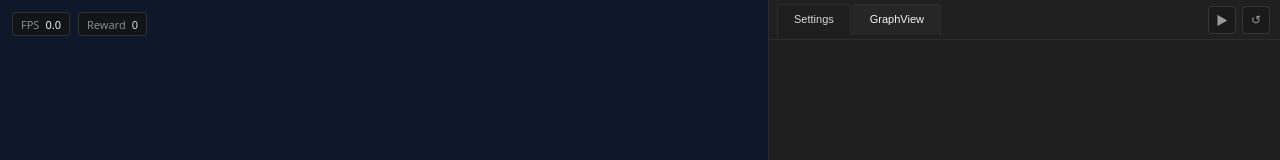
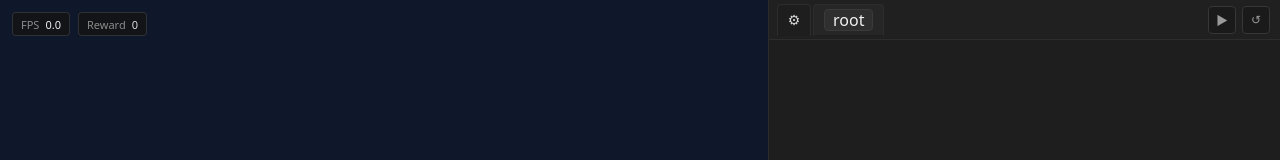
Before and after one commit to mini-mind/neuralsoup, a React (Vite) app: page / in a window 1280 px wide. Shown: the top 160 px of the page. Built offline with nearby package versions, Linux system fonts and the light colour scheme.

Commit message:
fix(toolbar):调整图路径标签为分段按钮

```diff
--- a/src/App.tsx
+++ b/src/App.tsx
@@ -13,7 +13,7 @@ import type { SimulationState } from './types/simulation';
 import EditorToolbar from './components/editor/EditorToolbar';
 import GraphEditorPanel from './components/editor/GraphEditorPanel';
 import SettingsPanel from './components/editor/SettingsPanel';
-import type { AgentParameters, EditorTab, SettingsSection } from './components/editor/types';
+import type { AgentParameters, EditorTab, GraphPathItem, SettingsSection } from './components/editor/types';
 import './App.css';
 
 declare global {
@@ -85,10 +85,12 @@ const App: React.FC = () => {
     visionAngle: 120
   });
   const [editorTab, setEditorTab] = useState<EditorTab>('graph');
+  const [graphPath, setGraphPath] = useState<GraphPathItem[]>([{ id: 'root', label: 'root' }]);
   const [settingsSection, setSettingsSection] = useState<SettingsSection>('agent-parameters');
   const requestedLifecycleStateRef = useRef<SimulationLifecycleState>('idle');
   const graphIRIssues = validateGraphIRDocument(graphDocument);
   const graphDocumentRef = useRef(graphDocument);
+  const graphPathNavigateRef = useRef<(pathId: string) => void>(() => {});
   const installedGraphSummary = graphIRRuntimeStatus?.appliedSummary ?? null;
 
   const calculateCanvasDimensions = useCallback(() => {
@@ -210,6 +212,10 @@ const App: React.FC = () => {
     });
   }, []);
 
+  const handleGraphPathNavigate = useCallback((pathId: string) => {
+    graphPathNavigateRef.current(pathId);
+  }, []);
+
   useEffect(() => {
     if (!isE2ETestMode) {
       delete window.__NEURALSOUP_TEST_API__;
@@ -301,8 +307,10 @@ const App: React.FC = () => {
       <div className="control-area" data-testid="control-panel">
         <EditorToolbar
           editorTab={editorTab}
+          graphPath={graphPath}
           runState={runState}
           onEditorTabChange={setEditorTab}
+          onGraphPathNavigate={handleGraphPathNavigate}
           onStartPause={handleStartPause}
           onReset={handleReset}
         />
@@ -333,6 +341,10 @@ const App: React.FC = () => {
               visionCells={agentParameters.visionCells}
               runtimeStatus={graphIRRuntimeStatus}
               onDocumentChange={handleGraphDocumentChange}
+              onGraphPathChange={setGraphPath}
+              onGraphPathNavigateRegister={(navigate) => {
+                graphPathNavigateRef.current = navigate;
+              }}
             />
           ) : (
             <div
--- a/src/components/SNNTopologyEditor.css
+++ b/src/components/SNNTopologyEditor.css
@@ -11,7 +11,6 @@
   width: 100%;
   height: 100%;
   overflow: auto;
-  padding-top: 52px;
   background:
     linear-gradient(rgba(255, 255, 255, 0.02) 1px, transparent 1px),
     linear-gradient(90deg, rgba(255, 255, 255, 0.02) 1px, transparent 1px),
@@ -19,41 +18,15 @@
   background-size: 48px 48px;
 }
 
-.topology-toolbar {
-  position: sticky;
-  top: 0;
-  z-index: 3;
-  display: flex;
-  justify-content: space-between;
-  gap: 12px;
-  align-items: center;
-  padding: 12px 14px 8px;
-  background: linear-gradient(180deg, rgba(30, 30, 30, 0.96), rgba(30, 30, 30, 0.72));
-  backdrop-filter: blur(8px);
-}
-
-.topology-breadcrumbs {
-  display: flex;
-  flex-wrap: wrap;
-  gap: 8px;
-}
-
-.topology-breadcrumb {
-  border: 1px solid #3a3a3a;
-  background: #242424;
-  color: #d8d8d8;
-  border-radius: 999px;
-  padding: 4px 10px;
-  font-size: 12px;
-  cursor: pointer;
-}
-
-.topology-breadcrumb.is-current {
-  border-color: #888;
-  color: #fff;
-}
-
 .topology-pending-link {
+  position: absolute;
+  top: 12px;
+  right: 12px;
+  z-index: 4;
+  padding: 6px 10px;
+  border: 1px solid #4a4a4a;
+  border-radius: 6px;
+  background: rgba(28, 28, 28, 0.92);
   color: #d8d8d8;
   font-size: 12px;
 }
--- a/src/components/editor/EditorPanels.css
+++ b/src/components/editor/EditorPanels.css
@@ -33,9 +33,69 @@
   cursor: pointer;
 }
 
-.tab-strip-tab.active {
+.tab-strip-icon-tab {
+  width: 34px;
+  min-width: 34px;
+  padding: 0;
+  font-size: 14px;
+}
+
+.tab-strip-path-tab {
+  display: flex;
+  align-items: center;
+  justify-content: flex-start;
+  gap: 6px;
+  height: 32px;
+  min-width: 0;
+  max-width: min(520px, 100%);
+  padding: 0 10px;
+  border: 1px solid #2d2d2d;
+  border-bottom-color: #1e1e1e;
+  border-top-left-radius: 4px;
+  border-top-right-radius: 4px;
+  background: #1e1e1e;
+  color: #d8d8d8;
+  overflow: hidden;
+}
+
+.tab-strip-path-tab.active {
   color: #f2f2f2;
   background: #262626;
+}
+
+.tab-strip-path-segment {
+  min-width: 0;
+  max-width: 100%;
+  height: 22px;
+  padding: 0 8px;
+  border: 1px solid transparent;
+  border-radius: 4px;
+  background: transparent;
+  color: inherit;
+  font: inherit;
+  line-height: 1;
+  cursor: pointer;
+  overflow: hidden;
+  text-overflow: ellipsis;
+  white-space: nowrap;
+}
+
+.tab-strip-path-segment:hover {
+  background: rgba(255, 255, 255, 0.06);
+  color: #f0f0f0;
+}
+
+.tab-strip-path-segment.is-current {
+  border-color: #3a3a3a;
+  background: rgba(255, 255, 255, 0.04);
+  color: #f2f2f2;
+}
+
+.tab-strip-path-separator,
+.tab-strip-path-ellipsis {
+  flex: 0 0 auto;
+  color: #8f8f8f;
+  font-size: 11px;
 }
 
 .tab-button-group {
--- a/src/components/editor/EditorToolbar.tsx
+++ b/src/components/editor/EditorToolbar.tsx
@@ -1,47 +1,93 @@
 import React from 'react';
 import type { SimulationLifecycleState } from '../../engine/SimulationEngine';
-import type { EditorTab } from './types';
+import type { EditorTab, GraphPathItem } from './types';
 import './EditorPanels.css';
 
 interface EditorToolbarProps {
   editorTab: EditorTab;
+  graphPath: GraphPathItem[];
   runState: SimulationLifecycleState;
   onEditorTabChange: (nextTab: EditorTab) => void;
+  onGraphPathNavigate: (pathId: string) => void;
   onStartPause: () => void;
   onReset: () => void;
 }
 
+const MAX_VISIBLE_PATH_ITEMS = 3;
+
+const getVisibleGraphPath = (graphPath: GraphPathItem[]): Array<GraphPathItem | { id: '__ellipsis__'; label: string }> => {
+  if (graphPath.length <= MAX_VISIBLE_PATH_ITEMS) {
+    return graphPath;
+  }
+
+  return [
+    { id: '__ellipsis__', label: '…' },
+    ...graphPath.slice(-(MAX_VISIBLE_PATH_ITEMS - 1)),
+  ];
+};
+
 const EditorToolbar: React.FC<EditorToolbarProps> = ({
   editorTab,
+  graphPath,
   runState,
   onEditorTabChange,
+  onGraphPathNavigate,
   onStartPause,
   onReset
 }) => {
   const startPauseLabel =
     runState === 'idle' ? '开始（Space）' : runState === 'paused' ? '继续（Space）' : '暂停（Space）';
+  const visibleGraphPath = getVisibleGraphPath(graphPath);
 
   return (
     <div className="tab-strip">
       <div className="tab-strip-left">
         <button
           type="button"
-          className={`tab-strip-tab ${editorTab === 'settings' ? 'active' : ''}`}
+          className={`tab-strip-tab tab-strip-icon-tab ${editorTab === 'settings' ? 'active' : ''}`}
           data-testid="editor-tab-settings"
+          title="设置"
+          aria-label="设置"
           aria-pressed={editorTab === 'settings'}
           onClick={() => onEditorTabChange('settings')}
         >
-          Settings
+          ⚙
         </button>
-        <button
-          type="button"
-          className={`tab-strip-tab ${editorTab === 'graph' ? 'active' : ''}`}
+        <div
+          className={`tab-strip-path-tab ${editorTab === 'graph' ? 'active' : ''}`}
           data-testid="editor-tab-graph"
-          aria-pressed={editorTab === 'graph'}
-          onClick={() => onEditorTabChange('graph')}
+          role="tab"
+          aria-selected={editorTab === 'graph'}
         >
-          GraphView
-        </button>
+          {visibleGraphPath.map((item, index) => (
+            <React.Fragment key={item.id}>
+              {index > 0 && <span className="tab-strip-path-separator">/</span>}
+              {'id' in item && item.id === '__ellipsis__' ? (
+                <span className="tab-strip-path-ellipsis">{item.label}</span>
+              ) : (
+                <button
+                  type="button"
+                  className={`tab-strip-path-segment ${
+                    index === visibleGraphPath.length - 1 ? 'is-current' : ''
+                  }`}
+                  data-testid={
+                    item.id === 'root' ? 'topology-breadcrumb-root' : `topology-breadcrumb-${item.id}`
+                  }
+                  aria-current={index === visibleGraphPath.length - 1 ? 'page' : undefined}
+                  onClick={(event) => {
+                    event.stopPropagation();
+                    onEditorTabChange('graph');
+                    if (index !== visibleGraphPath.length - 1) {
+                      onGraphPathNavigate(item.id);
+                    }
+                  }}
+                >
+                  {item.label}
+                </button>
+              )}
+            </React.Fragment>
+          ))}
+        </div>
       </div>
       <div className="tab-button-group">
         <div className="control-buttons">
--- a/src/components/editor/GraphEditorPanel.tsx
+++ b/src/components/editor/GraphEditorPanel.tsx
@@ -2,6 +2,7 @@ import React, { useEffect, useRef, useState } from 'react';
 import SNNTopologyEditor from '../SNNTopologyEditor';
 import type { GraphIRDocument } from '../../domain/brain';
 import type { GraphIRRuntimeStatus } from '../../types/graphIRRuntime';
+import type { GraphPathItem } from './types';
 
 interface GraphEditorPanelProps {
   isActive: boolean;
@@ -9,6 +10,8 @@ interface GraphEditorPanelProps {
   visionCells: number;
   runtimeStatus: GraphIRRuntimeStatus;
   onDocumentChange: (document: GraphIRDocument) => void;
+  onGraphPathChange: (graphPath: GraphPathItem[]) => void;
+  onGraphPathNavigateRegister: (navigate: (pathId: string) => void) => void;
 }
 
 const GraphEditorPanel: React.FC<GraphEditorPanelProps> = ({
@@ -16,7 +19,9 @@ const GraphEditorPanel: React.FC<GraphEditorPanelProps> = ({
   document,
   visionCells,
   runtimeStatus,
-  onDocumentChange
+  onDocumentChange,
+  onGraphPathChange,
+  onGraphPathNavigateRegister
 }) => {
   const [viewport, setViewport] = useState({ width: 0, height: 0 });
   const viewportRef = useRef<HTMLDivElement | null>(null);
@@ -65,6 +70,8 @@ const GraphEditorPanel: React.FC<GraphEditorPanelProps> = ({
         document={document}
         visionCells={visionCells}
         onDocumentChange={onDocumentChange}
+        onGraphPathChange={onGraphPathChange}
+        onGraphPathNavigateRegister={onGraphPathNavigateRegister}
         runtimeStatus={runtimeStatus}
         isActive={isActive}
       />
--- a/src/components/editor/types.ts
+++ b/src/components/editor/types.ts
@@ -4,6 +4,11 @@ export interface AgentParameters {
   visionAngle: number;
 }
 
+export interface GraphPathItem {
+  id: string;
+  label: string;
+}
+
 export type EditorTab = 'settings' | 'graph';
 
 export type SettingsSection = 'agent-parameters' | 'keyboard-inputs';
```
Also changed, not shown: src/components/SNNTopologyEditor.tsx (+21 -22 lines).
